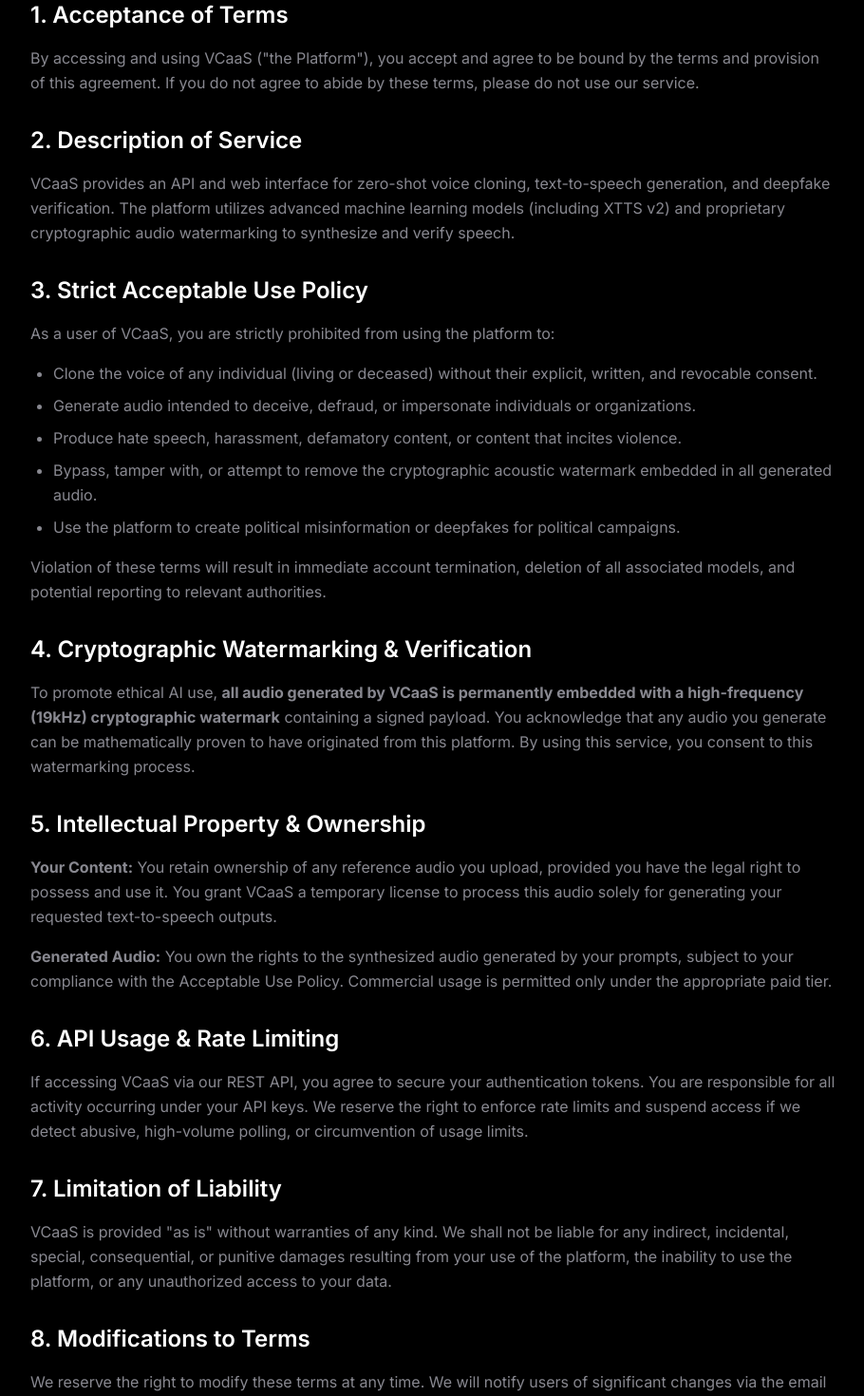
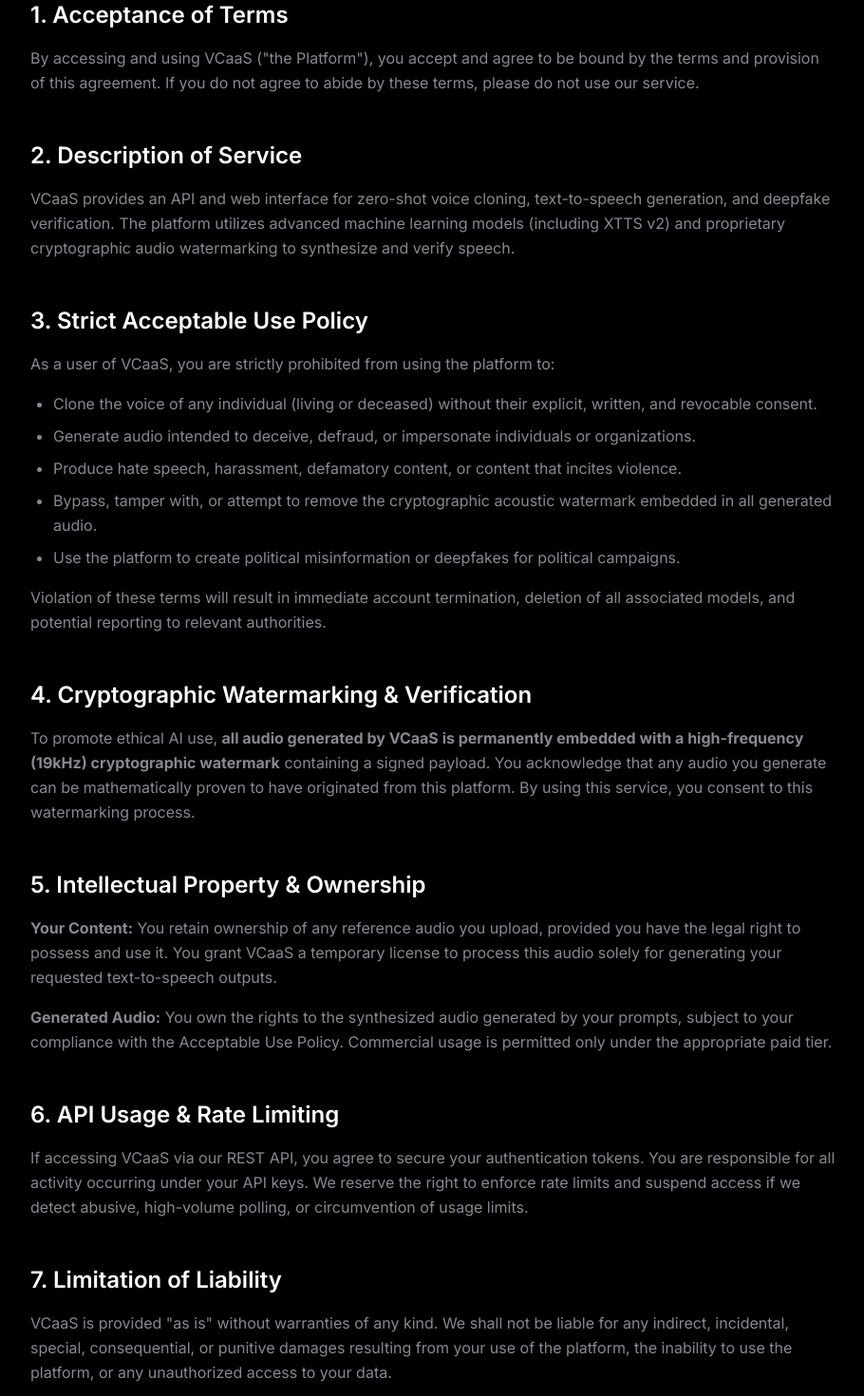
Before and after one commit to SyntaxisReaper/VCAAS, a Next.js app in the folder frontend/: page /terms in a window 1280 px wide. Shown: the part 220-1690 px from the top of the page at 95% size, without its empty margins (184-1094 px from the left). Built offline with nearby package versions, Linux system fonts and the light colour scheme; no server answers.

Commit message:
add-scroll-animations

```diff
--- a/frontend/src/app/docs/page.tsx
+++ b/frontend/src/app/docs/page.tsx
@@ -1,16 +1,29 @@
 'use client'
 
 import React from 'react'
+import { motion } from 'framer-motion'
+
+const fadeUp = {
+  hidden: { opacity: 0, y: 30 },
+  visible: { opacity: 1, y: 0, transition: { duration: 0.6, ease: [0.22, 1, 0.36, 1] } }
+}
 
 export default function DocsPage() {
   return (
     <div className="min-h-screen py-24 px-6 max-w-5xl mx-auto text-[var(--text-1)]">
-      <h1 className="text-4xl font-bold mb-4">API Documentation</h1>
-      <p className="text-[var(--text-2)] mb-12">Integrate VCaaS voice cloning and deepfake detection directly into your own applications using our REST API.</p>
+      <motion.div initial="hidden" animate="visible" variants={fadeUp}>
+        <h1 className="text-4xl font-bold mb-4">API Documentation</h1>
+        <p className="text-[var(--text-2)] mb-12">Integrate VCaaS voice cloning and deepfake detection directly into your own applications using our REST API.</p>
+      </motion.div>
 
       <div className="space-y-16">
         {/* Authentication */}
-        <section>
+        <motion.section
+          initial="hidden"
+          whileInView="visible"
+          viewport={{ once: true, margin: "-50px" }}
+          variants={fadeUp}
+        >
           <h2 className="text-2xl font-semibold text-white mb-4 border-b border-[var(--border)] pb-2">Authentication</h2>
           <p className="text-[var(--text-2)] mb-4">
             All API endpoints require a Firebase ID token passed in the <code className="bg-[var(--bg-3)] px-1 rounded text-sm text-[var(--brand)]">Authorization</code> header.
@@ -18,10 +31,15 @@
           <pre className="bg-black/50 p-4 rounded-lg overflow-x-auto border border-[var(--border)] font-mono text-sm text-gray-300">
             <code>Authorization: Bearer YOUR_FIREBASE_ID_TOKEN</code>
           </pre>
-        </section>
+        </motion.section>
 
         {/* TTS Clone */}
-        <section>
+        <motion.section
+          initial="hidden"
+          whileInView="visible"
+          viewport={{ once: true, margin: "-50px" }}
+          variants={fadeUp}
+        >
           <h2 className="text-2xl font-semibold text-white mb-4 border-b border-[var(--border)] pb-2">Generate Voice Clone (Zero-Shot)</h2>
           <p className="text-[var(--text-2)] mb-4">
             Generates synthetic speech using a reference audio file. The output is automatically cryptographically watermarked.
@@ -48,10 +66,15 @@
   https://vcaas.onrender.com/api/v1/tts/clone --output result.wav`}
             </code>
           </pre>
-        </section>
+        </motion.section>
 
         {/* Verify Full Analysis */}
-        <section>
+        <motion.section
+          initial="hidden"
+          whileInView="visible"
+          viewport={{ once: true, margin: "-50px" }}
+          variants={fadeUp}
+        >
           <h2 className="text-2xl font-semibold text-white mb-4 border-b border-[var(--border)] pb-2">Deepfake Verification (6-Layer)</h2>
           <p className="text-[var(--text-2)] mb-4">
             Runs an audio file through our full 6-layer defense system (anti-spoofing, prosody, semantic coherence, and cryptographic watermark detection).
@@ -88,7 +111,7 @@
 }`}
             </code>
           </pre>
-        </section>
+        </motion.section>
 
       </div>
     </div>
--- a/frontend/src/app/privacy/page.tsx
+++ b/frontend/src/app/privacy/page.tsx
@@ -1,11 +1,28 @@
+'use client'
+
+import React from 'react'
+import { motion } from 'framer-motion'
+
+const fadeUp = {
+  hidden: { opacity: 0, y: 30 },
+  visible: { opacity: 1, y: 0, transition: { duration: 0.6, ease: [0.22, 1, 0.36, 1] } }
+}
+
 export default function PrivacyPage() {
   return (
     <div className="min-h-screen py-24 px-6 max-w-4xl mx-auto text-[var(--text-1)]">
-      <h1 className="text-4xl font-bold mb-8">Privacy Policy</h1>
-      <div className="space-y-8 text-[var(--text-2)] leading-relaxed">
-        <p className="text-sm opacity-70">Last updated: August 2026</p>
+      <motion.div initial="hidden" animate="visible" variants={fadeUp}>
+        <h1 className="text-4xl font-bold mb-8">Privacy Policy</h1>
+        <p className="text-sm opacity-70 mb-8">Last updated: August 2026</p>
+      </motion.div>
 
-        <section>
+      <div className="space-y-12 text-[var(--text-2)] leading-relaxed">
+        <motion.section
+          initial="hidden"
+          whileInView="visible"
+          viewport={{ once: true, margin: "-50px" }}
+          variants={fadeUp}
+        >
           <h2 className="text-2xl font-semibold text-white mb-4">1. Information We Collect</h2>
           <p className="mb-4">We collect information you provide directly to us when using VCaaS, including:</p>
           <ul className="list-disc pl-6 space-y-2">
@@ -14,19 +31,34 @@
             <li><strong>Prompts:</strong> The text inputs you provide for synthesis.</li>
             <li><strong>Usage Data:</strong> API call frequency, processing times, and diagnostic telemetry.</li>
           </ul>
-        </section>
+        </motion.section>
 
-        <section>
+        <motion.section
+          initial="hidden"
+          whileInView="visible"
+          viewport={{ once: true, margin: "-50px" }}
+          variants={fadeUp}
+        >
           <h2 className="text-2xl font-semibold text-white mb-4">2. Handling of Biometric Data & Voice References</h2>
           <p>Because VCaaS deals with voice data, we handle it with extreme care. <strong>Voice reference files uploaded for zero-shot cloning are stored ephemerally.</strong> They are held in memory only for the duration of the inference process on our Render-hosted GPU instances and are not permanently saved to our databases unless you explicitly opt to save them to your account's Voice Library. We do not use your personal voice references to train our foundational models.</p>
-        </section>
+        </motion.section>
 
-        <section>
+        <motion.section
+          initial="hidden"
+          whileInView="visible"
+          viewport={{ once: true, margin: "-50px" }}
+          variants={fadeUp}
+        >
           <h2 className="text-2xl font-semibold text-white mb-4">3. Deepfake Detection & Watermarking Logs</h2>
           <p>To comply with ethical AI guidelines, when you generate audio using our platform, we automatically embed a cryptographic watermark. We retain logs of generated watermarks (including timestamps, associated account IDs, and cryptographic hashes) to aid in the verification of deepfakes and the prevention of platform abuse.</p>
-        </section>
+        </motion.section>
 
-        <section>
+        <motion.section
+          initial="hidden"
+          whileInView="visible"
+          viewport={{ once: true, margin: "-50px" }}
+          variants={fadeUp}
+        >
           <h2 className="text-2xl font-semibold text-white mb-4">4. Third-Party Data Processors</h2>
           <p className="mb-4">We rely on carefully vetted third-party services to operate the platform:</p>
           <ul className="list-disc pl-6 space-y-2">
@@ -35,22 +67,37 @@
             <li><strong>Vercel:</strong> Hosts our frontend web application and edge network.</li>
           </ul>
           <p className="mt-4">These providers are contractually obligated to protect your data and do not have rights to use your biometric inputs for their own purposes.</p>
-        </section>
+        </motion.section>
 
-        <section>
+        <motion.section
+          initial="hidden"
+          whileInView="visible"
+          viewport={{ once: true, margin: "-50px" }}
+          variants={fadeUp}
+        >
           <h2 className="text-2xl font-semibold text-white mb-4">5. Data Retention & Deletion</h2>
           <p>You can delete your account at any time from your settings page. Upon deletion, your email, saved voice models, and generation history are permanently purged from our active databases. Cryptographic logs of previously generated audio may be retained for security and audit purposes to trace malicious deepfakes if requested by law enforcement.</p>
-        </section>
+        </motion.section>
 
-        <section>
+        <motion.section
+          initial="hidden"
+          whileInView="visible"
+          viewport={{ once: true, margin: "-50px" }}
+          variants={fadeUp}
+        >
           <h2 className="text-2xl font-semibold text-white mb-4">6. Security Measures</h2>
           <p>We implement strict access controls, transport-layer security (HTTPS/TLS) for all API communications, and encrypted at-rest storage for databases. However, no internet transmission is 100% secure, and we cannot guarantee absolute security.</p>
-        </section>
+        </motion.section>
 
-        <section>
+        <motion.section
+          initial="hidden"
+          whileInView="visible"
+          viewport={{ once: true, margin: "-50px" }}
+          variants={fadeUp}
+        >
           <h2 className="text-2xl font-semibold text-white mb-4">7. Contact Us</h2>
           <p>If you have questions regarding this Privacy Policy, your biometric data, or wish to exercise your data rights (including GDPR and CCPA requests), please contact our privacy team via the Help center.</p>
-        </section>
+        </motion.section>
       </div>
     </div>
   )
--- a/frontend/src/app/terms/page.tsx
+++ b/frontend/src/app/terms/page.tsx
@@ -1,21 +1,48 @@
+'use client'
+
+import React from 'react'
+import { motion } from 'framer-motion'
+
+const fadeUp = {
+  hidden: { opacity: 0, y: 30 },
+  visible: { opacity: 1, y: 0, transition: { duration: 0.6, ease: [0.22, 1, 0.36, 1] } }
+}
+
 export default function TermsPage() {
   return (
     <div className="min-h-screen py-24 px-6 max-w-4xl mx-auto text-[var(--text-1)]">
-      <h1 className="text-4xl font-bold mb-8">Terms of Service</h1>
-      <div className="space-y-8 text-[var(--text-2)] leading-relaxed">
-        <p className="text-sm opacity-70">Last updated: August 2026</p>
+      <motion.div initial="hidden" animate="visible" variants={fadeUp}>
+        <h1 className="text-4xl font-bold mb-8">Terms of Service</h1>
+        <p className="text-sm opacity-70 mb-8">Last updated: August 2026</p>
+      </motion.div>
 
-        <section>
+      <div className="space-y-12 text-[var(--text-2)] leading-relaxed">
+        <motion.section
+          initial="hidden"
+          whileInView="visible"
+          viewport={{ once: true, margin: "-50px" }}
+          variants={fadeUp}
+        >
           <h2 className="text-2xl font-semibold text-white mb-4">1. Acceptance of Terms</h2>
           <p>By accessing and using VCaaS ("the Platform"), you accept and agree to be bound by the terms and provision of this agreement. If you do not agree to abide by these terms, please do not use our service.</p>
-        </section>
+        </motion.section>
 
-        <section>
+        <motion.section
+          initial="hidden"
+          whileInView="visible"
+          viewport={{ once: true, margin: "-50px" }}
+          variants={fadeUp}
+        >
           <h2 className="text-2xl font-semibold text-white mb-4">2. Description of Service</h2>
           <p>VCaaS provides an API and web interface for zero-shot voice cloning, text-to-speech generation, and deepfake verification. The platform utilizes advanced machine learning models (including XTTS v2) and proprietary cryptographic audio watermarking to synthesize and verify speech.</p>
-        </section>
+        </motion.section>
 
-        <section>
+        <motion.section
+          initial="hidden"
+          whileInView="visible"
+          viewport={{ once: true, margin: "-50px" }}
+          variants={fadeUp}
+        >
           <h2 className="text-2xl font-semibold text-white mb-4">3. Strict Acceptable Use Policy</h2>
           <p className="mb-4">As a user of VCaaS, you are strictly prohibited from using the platform to:</p>
           <ul className="list-disc pl-6 space-y-2">
@@ -26,33 +53,58 @@
             <li>Use the platform to create political misinformation or deepfakes for political campaigns.</li>
           </ul>
           <p className="mt-4">Violation of these terms will result in immediate account termination, deletion of all associated models, and potential reporting to relevant authorities.</p>
-        </section>
+        </motion.section>
 
-        <section>
+        <motion.section
+          initial="hidden"
+          whileInView="visible"
+          viewport={{ once: true, margin: "-50px" }}
+          variants={fadeUp}
+        >
           <h2 className="text-2xl font-semibold text-white mb-4">4. Cryptographic Watermarking & Verification</h2>
           <p>To promote ethical AI use, <strong>all audio generated by VCaaS is permanently embedded with a high-frequency (19kHz) cryptographic watermark</strong> containing a signed payload. You acknowledge that any audio you generate can be mathematically proven to have originated from this platform. By using this service, you consent to this watermarking process.</p>
-        </section>
+        </motion.section>
 
-        <section>
+        <motion.section
+          initial="hidden"
+          whileInView="visible"
+          viewport={{ once: true, margin: "-50px" }}
+          variants={fadeUp}
+        >
           <h2 className="text-2xl font-semibold text-white mb-4">5. Intellectual Property & Ownership</h2>
           <p className="mb-4"><strong>Your Content:</strong> You retain ownership of any reference audio you upload, provided you have the legal right to possess and use it. You grant VCaaS a temporary license to process this audio solely for generating your requested text-to-speech outputs.</p>
           <p><strong>Generated Audio:</strong> You own the rights to the synthesized audio generated by your prompts, subject to your compliance with the Acceptable Use Policy. Commercial usage is permitted only under the appropriate paid tier.</p>
-        </section>
+        </motion.section>
 
-        <section>
+        <motion.section
+          initial="hidden"
+          whileInView="visible"
+          viewport={{ once: true, margin: "-50px" }}
+          variants={fadeUp}
+        >
           <h2 className="text-2xl font-semibold text-white mb-4">6. API Usage & Rate Limiting</h2>
           <p>If accessing VCaaS via our REST API, you agree to secure your authentication tokens. You are responsible for all activity occurring under your API keys. We reserve the right to enforce rate limits and suspend access if we detect abusive, high-volume polling, or circumvention of usage limits.</p>
-        </section>
+        </motion.section>
 
-        <section>
+        <motion.section
+          initial="hidden"
+          whileInView="visible"
+          viewport={{ once: true, margin: "-50px" }}
+          variants={fadeUp}
+        >
           <h2 className="text-2xl font-semibold text-white mb-4">7. Limitation of Liability</h2>
           <p>VCaaS is provided "as is" without warranties of any kind. We shall not be liable for any indirect, incidental, special, consequential, or punitive damages resulting from your use of the platform, the inability to use the platform, or any unauthorized access to your data.</p>
-        </section>
+        </motion.section>
 
-        <section>
+        <motion.section
+          initial="hidden"
+          whileInView="visible"
+          viewport={{ once: true, margin: "-50px" }}
+          variants={fadeUp}
+        >
           <h2 className="text-2xl font-semibold text-white mb-4">8. Modifications to Terms</h2>
           <p>We reserve the right to modify these terms at any time. We will notify users of significant changes via the email address associated with their account. Continued use of the platform after changes constitutes acceptance of the new terms.</p>
-        </section>
+        </motion.section>
       </div>
     </div>
   )
```
